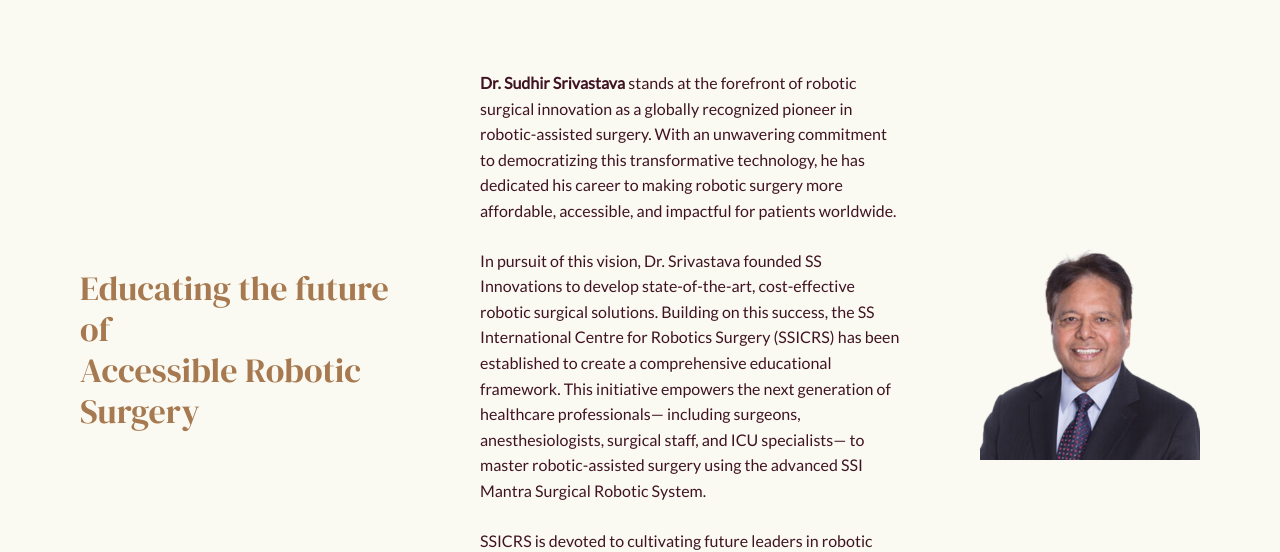
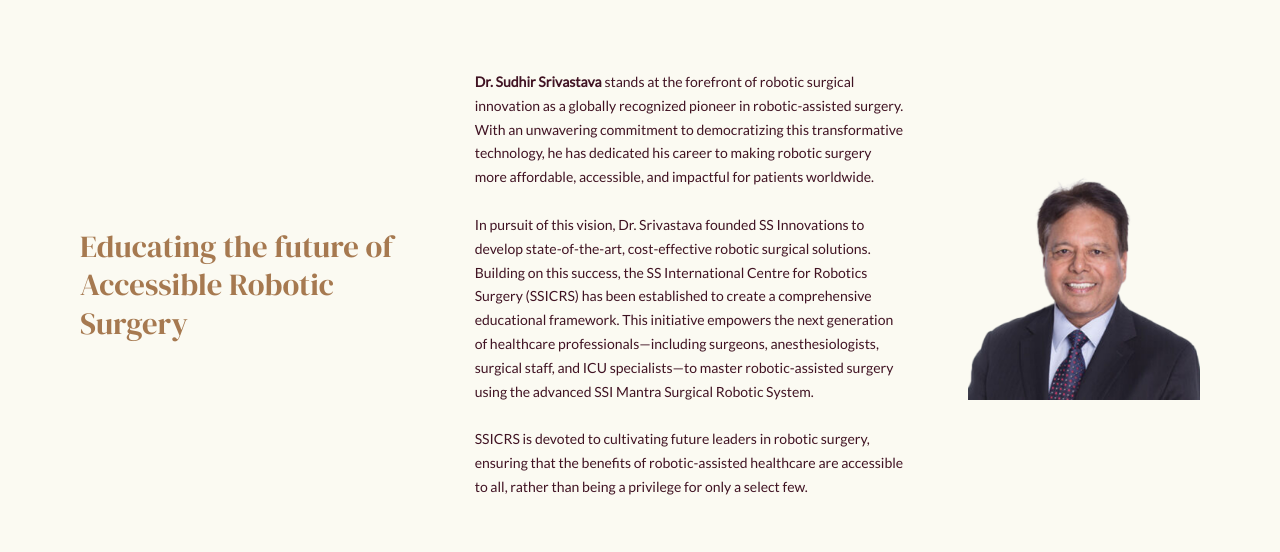
Before and after one commit to puneetshukla041/ssicrs, a Next.js app: page /AboutUs in a window 1280 px wide. Shown: the part 826-1378 px from the top of the page. Built offline with nearby package versions, Linux system fonts and the light colour scheme.

Commit message:
Update section2.tsx

```diff
--- a/components/aboutpage/section2.tsx
+++ b/components/aboutpage/section2.tsx
@@ -7,32 +7,21 @@ import Image from "next/image";
 export default function Section2() {
   return (
     <section
-      className="w-full py-10 lg:py-24" // Added vertical padding for spacing on all devices
+      className="w-full py-10 lg:py-20 xl:py-24"
       style={{ backgroundColor: "#FBFAF2" }}
     >
-      {/* The main container is centered and sets a max-width for large screens
-        to prevent the content from stretching too wide on massive monitors.
-      */}
-      <div className="max-w-[1440px] mx-auto px-8 lg:px-16 xl:px-20">
-
-        {/*
-          DESKTOP/TABLET VIEW (lg: prefix): Uses a flex/grid layout
-          Visible on screens >= 1024px.
-          The content is split into three main areas (Heading, Text, Image)
-          and arranged using a modern flex-based grid.
-        */}
-        <div className="hidden lg:grid lg:grid-cols-12 lg:gap-10 xl:gap-20">
-
-          {/* Section 1: Heading (Spans 4 columns) */}
-          <div className="col-span-4 self-center">
+      <div className="max-w-[1440px] mx-auto px-6 md:px-10 lg:px-12 xl:px-20">
+        {/* ============= DESKTOP & LAPTOP VIEW ============= */}
+        <div className="hidden lg:grid lg:grid-cols-12 lg:gap-8 xl:gap-16 items-center">
+          {/* Heading */}
+          <div className="col-span-4">
             <h2
-              className="mt-0" // Reset default margin
               style={{
                 fontFamily: "DM Serif Display, serif",
-                fontSize: "34px",
+                fontSize: "clamp(26px, 2.4vw, 34px)", // responsive font scaling
                 fontWeight: 500,
                 color: "#A67950",
-                lineHeight: "1.2", // Adjust line height for better typography
+                lineHeight: "1.25",
               }}
             >
               Educating the future of
@@ -43,65 +32,62 @@ export default function Section2() {
             </h2>
           </div>
 
-          {/* Section 2: Text Content (Spans 5 columns) */}
-          <div className="col-span-5 self-center">
+          {/* Text */}
+          <div className="col-span-5">
             <div
-              className="mt-0" // Reset default margin
               style={{
                 fontFamily: "Lato, sans-serif",
                 fontWeight: 400,
-                fontSize: "16px",
-                lineHeight: "1.6",
+                fontSize: "clamp(14px, 1vw, 16px)",
+                lineHeight: "1.7",
                 color: "#401323",
               }}
             >
               <p className="mb-6">
-                <span className="font-semibold">Dr. Sudhir Srivastava</span> stands at the forefront of robotic surgical innovation
-                as a globally recognized pioneer in robotic-assisted surgery. With an
-                unwavering commitment to democratizing this transformative technology,
-                he has dedicated his career to making robotic surgery more affordable,
-                accessible, and impactful for patients worldwide.
+                <span className="font-semibold">Dr. Sudhir Srivastava</span>{" "}
+                stands at the forefront of robotic surgical innovation as a
+                globally recognized pioneer in robotic-assisted surgery. With an
+                unwavering commitment to democratizing this transformative
+                technology, he has dedicated his career to making robotic
+                surgery more affordable, accessible, and impactful for patients
+                worldwide.
               </p>
               <p className="mb-6">
-                In pursuit of this vision, Dr. Srivastava founded SS Innovations to develop
-                state-of-the-art, cost-effective robotic surgical solutions. Building on this
-                success, the SS International Centre for Robotics Surgery (SSICRS) has
-                been established to create a comprehensive educational framework. This
-                initiative empowers the next generation of healthcare professionals—
-                including surgeons, anesthesiologists, surgical staff, and ICU specialists—
-                to master robotic-assisted surgery using the advanced SSI Mantra Surgical
-                Robotic System.
+                In pursuit of this vision, Dr. Srivastava founded SS Innovations
+                to develop state-of-the-art, cost-effective robotic surgical
+                solutions. Building on this success, the SS International Centre
+                for Robotics Surgery (SSICRS) has been established to create a
+                comprehensive educational framework. This initiative empowers
+                the next generation of healthcare professionals—including
+                surgeons, anesthesiologists, surgical staff, and ICU
+                specialists—to master robotic-assisted surgery using the
+                advanced SSI Mantra Surgical Robotic System.
               </p>
               <p>
-                SSICRS is devoted to cultivating future leaders in robotic surgery, ensuring
-                that the benefits of robotic-assisted healthcare are accessible to all, rather
-                than being a privilege for only a select few.
+                SSICRS is devoted to cultivating future leaders in robotic
+                surgery, ensuring that the benefits of robotic-assisted
+                healthcare are accessible to all, rather than being a privilege
+                for only a select few.
               </p>
             </div>
           </div>
 
-          {/* Section 3: Image (Spans 3 columns) */}
-<div className="col-span-3 self-center">
-  <div className="relative w-full aspect-square max-w-[404px] mx-auto">
+          {/* Image */}
+          <div className="col-span-3 flex justify-center">
+            <div className="relative w-full aspect-square max-w-[350px] xl:max-w-[404px]">
               <Image
                 src="/Images/aboutpage/section2/sudhir.png"
                 alt="Dr. Sudhir Srivastava"
                 fill
-      className="object-cover" // removed 'rounded-full'
+                className="object-cover"
                 priority
               />
             </div>
           </div>
-
         </div>
 
-
-        {/* MOBILE VIEW (No prefix): Uses fluid layout and specified mobile styles
-          Visible on screens < 1024px.
-        */}
+        {/* ============= MOBILE VIEW ============= */}
         <div className="lg:hidden flex flex-col items-center">
-
-          {/* Mobile Heading */}
           <h2
             className="text-center mb-8 max-w-lg"
             style={{
@@ -109,13 +95,12 @@ export default function Section2() {
               fontFamily: "DM Serif Text",
               fontSize: "24px",
               fontWeight: 400,
-              lineHeight: "150%", // 36px
+              lineHeight: "150%",
             }}
           >
             Educating the future of Accessible Robotic Surgery
           </h2>
 
-          {/* Mobile Image */}
           <div className="w-[158px] h-[158px] relative rounded-full overflow-hidden mb-8">
             <Image
               src="/Images/aboutpage/section2/sudhir.png"
@@ -126,28 +111,42 @@ export default function Section2() {
             />
           </div>
 
-          {/* Mobile Text Content */}
           <div
-            className="max-w-lg text-left" // Use max-w-lg for better readability on narrow screens
+            className="max-w-lg text-left"
             style={{
               color: "#401323",
               fontFamily: "Lato",
               fontSize: "12px",
               fontWeight: 400,
-              lineHeight: "24px", // 200%
+              lineHeight: "24px",
             }}
           >
             <p className="mb-6">
-              <span className="font-semibold">Dr. Sudhir Srivastava</span> stands at the forefront of robotic surgical innovation as a globally recognized pioneer in robotic-assisted surgery.
+              <span className="font-semibold">Dr. Sudhir Srivastava</span> stands
+              at the forefront of robotic surgical innovation as a globally
+              recognized pioneer in robotic-assisted surgery.
             </p>
             <p className="mb-6">
-              With an unwavering commitment to democratizing this transformative technology, he has dedicated his career to making robotic surgery more affordable, accessible, and impactful for patients worldwide.
+              With an unwavering commitment to democratizing this transformative
+              technology, he has dedicated his career to making robotic surgery
+              more affordable, accessible, and impactful for patients worldwide.
             </p>
             <p className="mb-6">
-              In pursuit of this vision, Dr. Srivastava founded SS Innovations to develop state-of-the-art, cost-effective robotic surgical solutions. Building on this success, the SS International Centre for Robotics Surgery (SSICRS) has been established to create a comprehensive educational framework. This initiative empowers the next generation of healthcare professionals—including surgeons, anesthesiologists, surgical staff, and ICU specialists—to master robotic-assisted surgery using the advanced SSI Mantra Surgical Robotic System.
+              In pursuit of this vision, Dr. Srivastava founded SS Innovations to
+              develop state-of-the-art, cost-effective robotic surgical
+              solutions. Building on this success, the SS International Centre
+              for Robotics Surgery (SSICRS) has been established to create a
+              comprehensive educational framework. This initiative empowers the
+              next generation of healthcare professionals—including surgeons,
+              anesthesiologists, surgical staff, and ICU specialists—to master
+              robotic-assisted surgery using the advanced SSI Mantra Surgical
+              Robotic System.
             </p>
             <p>
-              SSICRS is devoted to cultivating future leaders in robotic surgery, ensuring that the benefits of robotic-assisted healthcare are accessible to all, rather than being a privilege for only a select few.
+              SSICRS is devoted to cultivating future leaders in robotic surgery,
+              ensuring that the benefits of robotic-assisted healthcare are
+              accessible to all, rather than being a privilege for only a select
+              few.
             </p>
           </div>
         </div>
```
Lines whose indentation alone changed are shown as unchanged.
